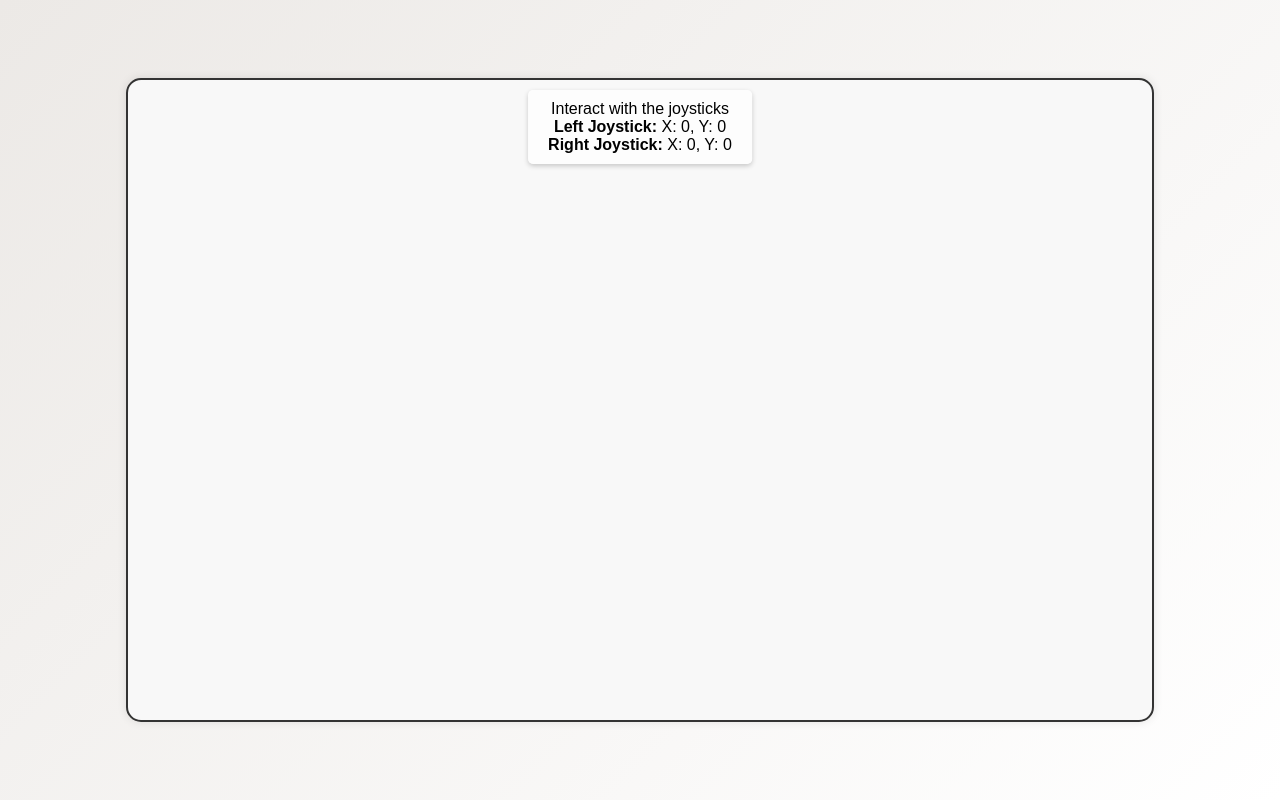
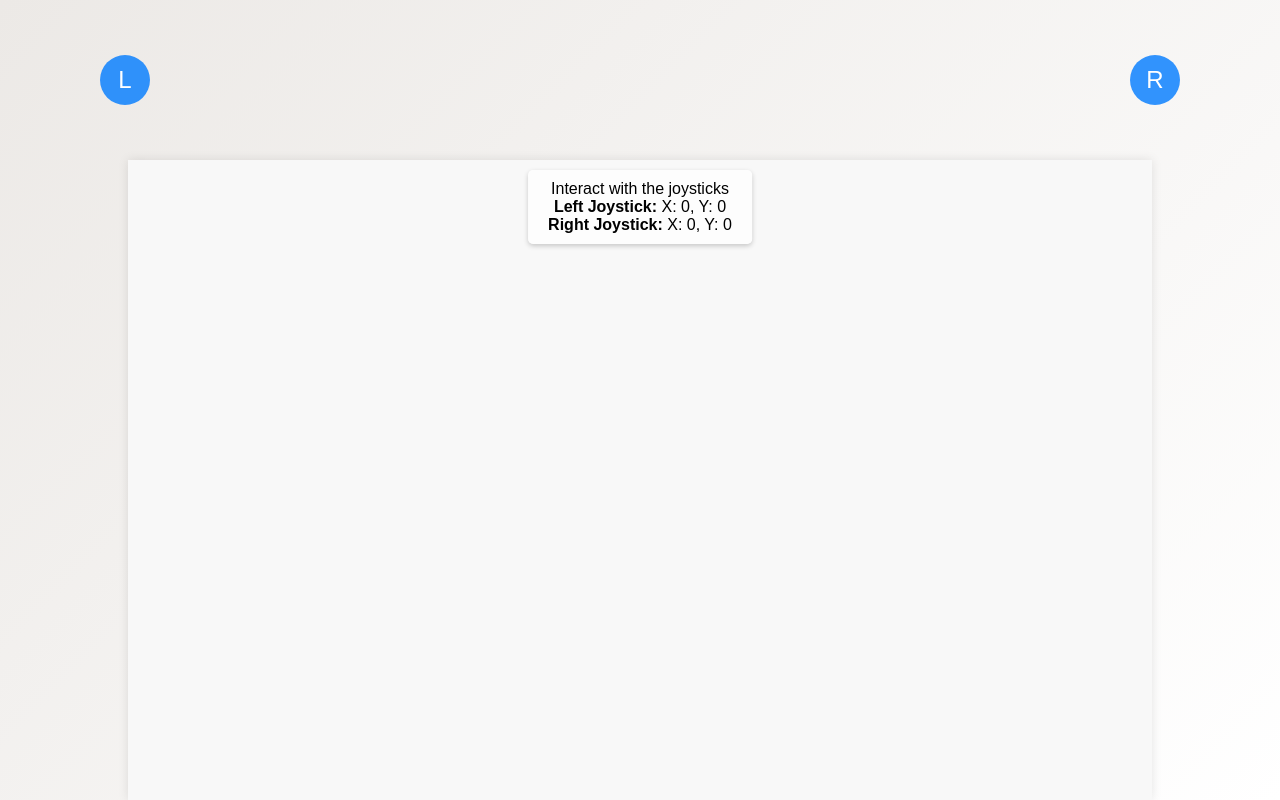
Before and after one commit to sgrsn/edge-server-control, a plain HTML site: page data/joystick.html in a window 1280 px wide. Drawn offline with Linux system fonts and the light colour scheme; no server answers.

Commit message:
prevent touch default

```diff
--- a/data/joystick.html
+++ b/data/joystick.html
@@ -14,15 +14,23 @@
 			align-items: center;
 			height: 100vh;
 			overflow: hidden;
+			flex-direction: column;
+		}
+		#button-area {
+			width: 100%;
+			height: 20%;
+			display: flex;
+			justify-content: space-between;
+			align-items: center;
+			padding: 0 100px;
+			box-sizing: border-box;
 		}
 		#controls {
 			position: relative;
 			width: 80%;
 			height: 80%;
-			border: 2px solid #333;
-			border-radius: 15px;
+			background-color: #f8f8f8;
 			box-shadow: 0 0 10px rgba(0,0,0,0.1);
-			background-color: #f8f8f8;
 		}
 		.info-panel {
 			position: absolute;
@@ -42,9 +50,26 @@
 		.info-panel a:hover {
 			text-decoration: underline;
 		}
+		.touch-button {
+			width: 50px;
+			height: 50px;
+			background-color: rgba(0, 123, 255, 0.8);
+			border-radius: 50%;
+			display: flex;
+			justify-content: center;
+			align-items: center;
+			color: white;
+			font-size: 24px;
+			cursor: pointer;
+			user-select: none;
+		}
 	</style>
 </head>
 <body>
+	<div id="button-area">
+		<div id="button-left" class="touch-button">L</div>
+		<div id="button-right" class="touch-button">R</div>
+	</div>
 	<div id="controls">
 		<div class="info-panel">
 			Interact with the joysticks
@@ -61,17 +86,52 @@
 			const position1 = document.getElementById("position1");
 			const position2 = document.getElementById("position2");
 
+			let leftButtonPressed = 0;
+			let rightButtonPressed = 0;
+
+			const buttonLeft = document.getElementById("button-left");
+			const buttonRight = document.getElementById("button-right");
+
+			buttonLeft.addEventListener('touchstart', (e) => {
+				e.preventDefault();
+				leftButtonPressed = 1;
+				buttonLeft.style.backgroundColor = 'rgba(0, 123, 255, 1)';
+			});
+			buttonLeft.addEventListener('touchend', () => {
+				leftButtonPressed = 0;
+				buttonLeft.style.backgroundColor = 'rgba(0, 123, 255, 0.8)';
+			});
+
+			buttonRight.addEventListener('touchstart', (e) => {
+				e.preventDefault();
+				rightButtonPressed = 1;
+				buttonRight.style.backgroundColor = 'rgba(0, 123, 255, 1)';
+			});
+			buttonRight.addEventListener('touchend', () => {
+				rightButtonPressed = 0;
+				buttonRight.style.backgroundColor = 'rgba(0, 123, 255, 0.8)';
+			});
+
+			document.body.addEventListener('touchstart', function(e) {
+				e.preventDefault();
+			}, { passive: false });
+
+			document.body.addEventListener('touchmove', function(e) {
+				e.preventDefault();
+			}, { passive: false });
+
 			const joystickLeft = new VirtualJoystick({
 				container: container,
 				strokeStyle: 'red',
 				limitStickTravel: true,
 				stickRadius: 120,
 				stickCenterX: 0,
-				stickCenterY: 0
+				stickCenterY: 0,
+				preventDefault: true
 			});
 
 			joystickLeft.addEventListener('touchStartValidation', function(event){
-				return event.changedTouches[0].pageX < window.innerWidth / 2;
+				return event.changedTouches[0].pageY > window.innerHeight * 0.2 && event.changedTouches[0].pageX < window.innerWidth / 2;
 			});
 
 			const joystickRight = new VirtualJoystick({
@@ -80,11 +140,12 @@
 				limitStickTravel: true,
 				stickRadius: 120,
 				stickCenterX: 0,
-				stickCenterY: 0
+				stickCenterY: 0,
+				preventDefault: true
 			});
 
 			joystickRight.addEventListener('touchStartValidation', function(event){
-				return event.changedTouches[0].pageX >= window.innerWidth / 2;
+				return event.changedTouches[0].pageY > window.innerHeight * 0.2 && event.changedTouches[0].pageX >= window.innerWidth / 2;
 			});
 
 			setInterval(function(){
@@ -97,7 +158,7 @@
 				position2.innerHTML = `<b>Right Joystick:</b> X: ${rightX}, Y: ${rightY}`;
 
 				const xhr = new XMLHttpRequest();
-				xhr.open('PUT', `./index.html?leftX=${leftX}&leftY=${leftY}&rightX=${rightX}&rightY=${rightY}`);
+				xhr.open('PUT', `./index.html?leftX=${leftX}&leftY=${leftY}&rightX=${rightX}&rightY=${rightY}&leftButton=${leftButtonPressed}&rightButton=${rightButtonPressed}`);
 				xhr.send();
 			}, 200);
 		})();
```
